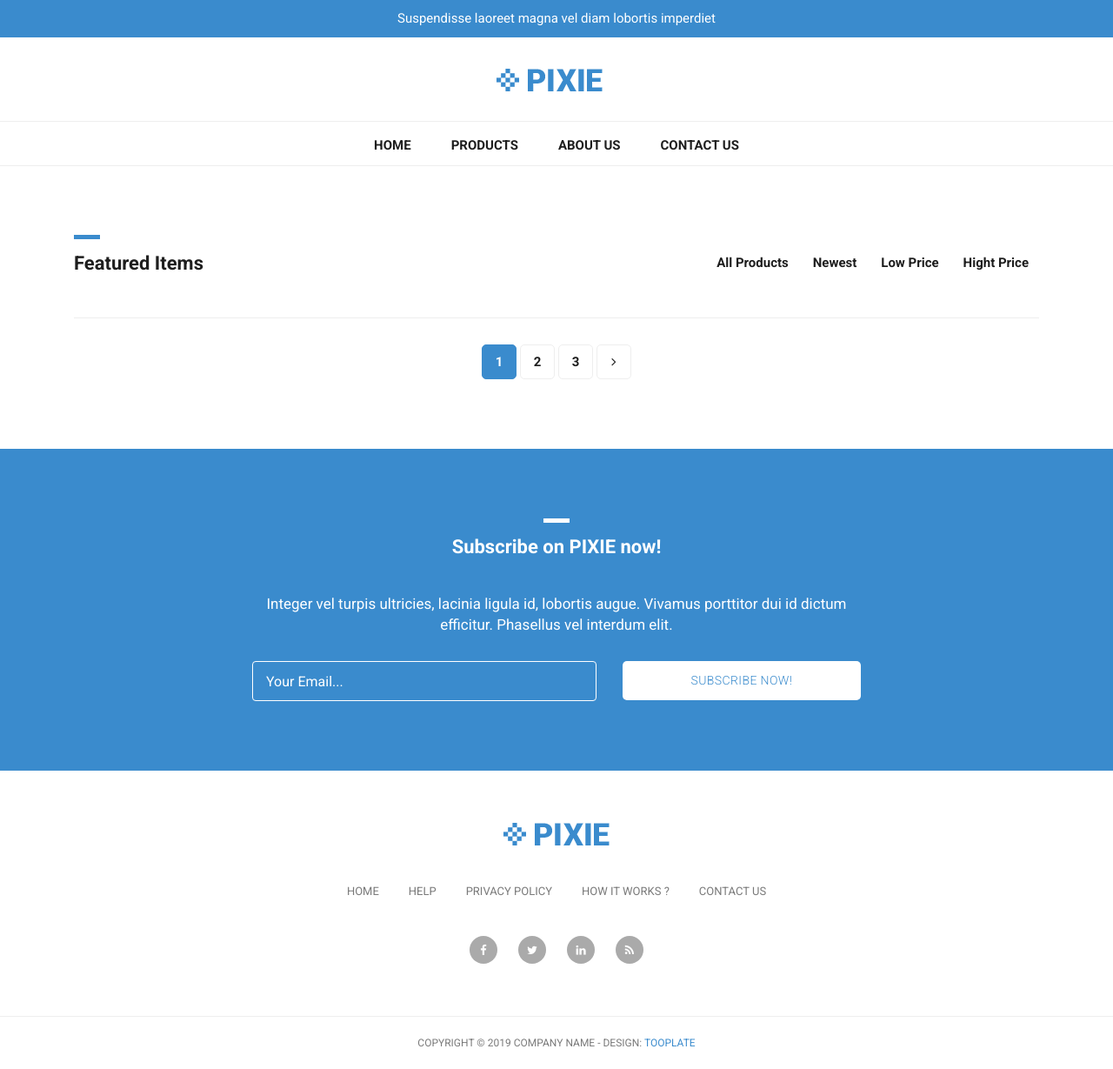
After one commit to boyaditya/bookstore, a PHP site: template application/views/books/books.php in a window 1280 px wide. The commit adds this page. Shown: the whole page at 87% size. Run offline with PHP 8.4, Linux system fonts and the light colour scheme; the template is opened without the code that fills it, so the values that code supplies are empty.

Commit message:
book details

```diff
--- /dev/null
+++ b/application/views/books/books.php
@@ -0,0 +1,58 @@
+<!-- Page Content -->
+<!-- Items Starts Here -->
+<div class="featured-page">
+    <div class="container">
+        <div class="row">
+            <div class="col-md-4 col-sm-12">
+                <div class="section-heading">
+                    <div class="line-dec"></div>
+                    <h1>Featured Items</h1>
+                </div>
+            </div>
+            <div class="col-md-8 col-sm-12">
+                <div id="filters" class="button-group">
+                    <button class="btn btn-primary" data-filter="*">All Products</button>
+                    <button class="btn btn-primary" data-filter=".new">Newest</button>
+                    <button class="btn btn-primary" data-filter=".low">Low Price</button>
+                    <button class="btn btn-primary" data-filter=".high">Hight Price</button>
+                </div>
+            </div>
+        </div>
+    </div>
+</div>
+
+<div class="featured container no-gutter">
+
+    <div class="row posts">
+        <div id="1" class="item new col-md-4">
+            <?php foreach ($books as $book) { ?>
+                <a href="<?= base_url() ?>books/details/<?= $book['_id']->{'$id'} ?>">
+                    <div class="featured-item">
+                        <img src="<?= base_url() ?>assets/images/product-01.jpg" alt="">
+                        <h4><?= $book['title'] ?></h4>
+                        <p><?= $book['author'] ?></p>
+                        <br>
+                        <h6>Rp <?= number_format($book['price'], 2, ',', '.') ?></h6>
+                    </div>
+                </a>
+            <?php   } ?>
+        </div>
+
+    </div>
+</div>
+
+<div class="page-navigation">
+    <div class="container">
+        <div class="row">
+            <div class="col-md-12">
+                <ul>
+                    <li class="current-page"><a href="#">1</a></li>
+                    <li><a href="#">2</a></li>
+                    <li><a href="#">3</a></li>
+                    <li><a href="#"><i class="fa fa-angle-right"></i></a></li>
+                </ul>
+            </div>
+        </div>
+    </div>
+</div>
+<!-- Featred Page Ends Here -->
--- a/application/views/books/index.php
+++ b/application/views/books/detail.php
@@ -49,8 +49,8 @@
                 </div>
                 <div class="col-md-6">
                     <div class="right-content">
-                        <h4>Single Product Name</h4>
-                        <h6>$55.00</h6>
+                        <h4><?= $book['title'] ?></h4>
+                        <h6>Rp <?= number_format($book['price'], 2, ',', '.') ?></h6>
                         <p>Proin commodo, diam a ultricies sagittis, erat odio rhoncus metus, eu feugiat lorem lacus aliquet arcu. Curabitur in gravida nisi, non placerat nibh. Praesent sit amet diam ultrices, commodo turpis id, dignissim leo. Suspendisse mauris massa, porttitor non fermentum vel, ullamcorper scelerisque velit. </p>
                         <span>7 left on stock</span>
                         <form action="" method="get">
--- a/application/views/home/index.php
+++ b/application/views/home/index.php
@@ -37,7 +37,9 @@
 							<div class="featured-item">
 								<img src="assets/images/item-01.jpg" alt="Item 1">
 								<h4><?= $book['title'] ?></h4>
-								<h6><?= $book['price'] ?></h6>
+								<p><?= $book['author'] ?></p>
+								<br>
+								<h6>Rp <?= number_format($book['price'], 2, ',', '.') ?></h6>
 							</div>
 						</a>
 					<?php endforeach; ?>
--- /dev/null
+++ b/bookstore db/books.metadata.json
@@ -0,0 +1 @@
+{"indexes":[{"v":{"$numberInt":"2"},"key":{"_id":{"$numberInt":"1"}},"name":"_id_"}],"uuid":"3223f04dbfaf4073909af18576eef403","collectionName":"books","type":"collection"}
--- /dev/null
+++ b/bookstore db/carts.metadata.json
@@ -0,0 +1 @@
+{"indexes":[{"v":{"$numberInt":"2"},"key":{"_id":{"$numberInt":"1"}},"name":"_id_"}],"uuid":"515b93ba43af41ae9b00b708f85f0d4c","collectionName":"carts","type":"collection"}
--- /dev/null
+++ b/bookstore db/orders.metadata.json
@@ -0,0 +1 @@
+{"indexes":[{"v":{"$numberInt":"2"},"key":{"_id":{"$numberInt":"1"}},"name":"_id_"}],"uuid":"262b04da46eb4a02b71b04c903b756f7","collectionName":"orders","type":"collection"}
--- /dev/null
+++ b/bookstore db/reviews.metadata.json
@@ -0,0 +1 @@
+{"indexes":[{"v":{"$numberInt":"2"},"key":{"_id":{"$numberInt":"1"}},"name":"_id_"}],"uuid":"08fc68a967cb43da93d40332d9e718a8","collectionName":"reviews","type":"collection"}
--- /dev/null
+++ b/bookstore db/users.metadata.json
@@ -0,0 +1 @@
+{"indexes":[{"v":{"$numberInt":"2"},"key":{"_id":{"$numberInt":"1"}},"name":"_id_"}],"uuid":"e5a3d589bbe2490da5f4ae0e85ace1e6","collectionName":"users","type":"collection"}
```
Also changed, not shown: application/controllers/Books.php (+15 -1 lines), application/controllers/Home.php (+0 -11 lines), application/models/Book_model.php (+8 -0 lines), 5 other files.
